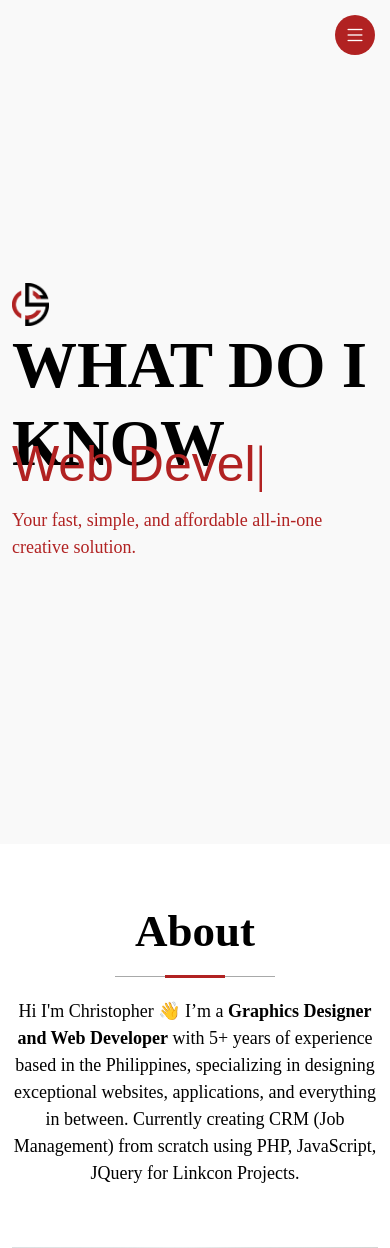
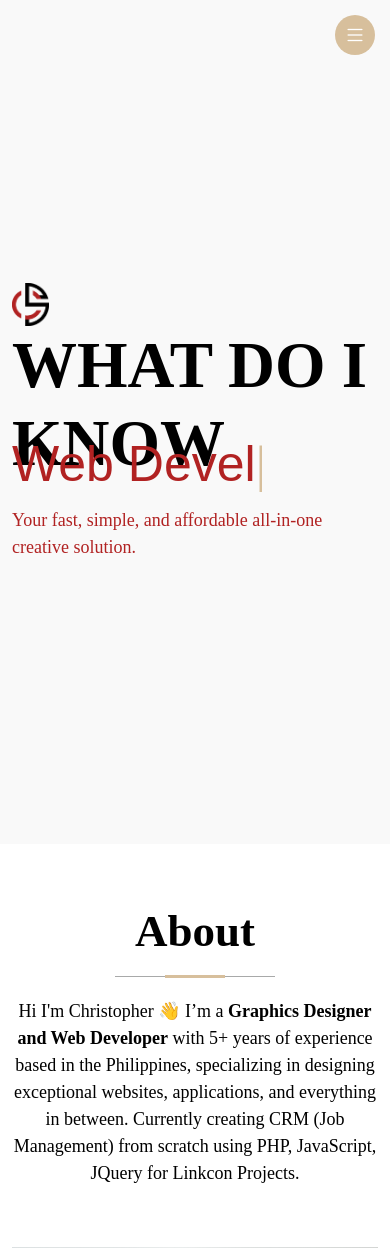
Before and after one commit to bhismaericanuptial/bhismaericanuptial.github.io, a PHP site: page / in a window 390 px wide. Shown: the top 1248 px of the page. Run offline with PHP 8.4, Linux system fonts and the light colour scheme; some libraries are stand-ins or nearby versions; some web fonts are replaced.

Commit message:
Update main.css

```diff
--- a/assets/css/main.css
+++ b/assets/css/main.css
@@ -22,7 +22,7 @@
   --background-color: #ffffff; /* Background color for the entire website, including individual sections */
   --default-color: #272829; /* Default color used for the majority of the text content across the entire website */
   --heading-color: #45505b; /* Color for headings, subheadings and title throughout the website */
-  --accent-color: #B12222; /* Accent color that represents your brand on the website. It's used for buttons, links, and other elements that need to stand out */
+  --accent-color: #D7BF9C; /* Accent color that represents your brand on the website. It's used for buttons, links, and other elements that need to stand out */
   --surface-color: #ffffff; /* The surface color is used as a background of boxed elements within sections, such as cards, icon boxes, or other elements that require a visual separation from the global background. */
   --contrast-color: #ffffff; /* Contrast color for text, ensuring readability against backgrounds of accent, heading, or default colors. */
 }
@@ -30,11 +30,11 @@
 /* Nav Menu Colors - The following color variables are used specifically for the navigation menu. They are separate from the global colors to allow for more customization options */
 :root {
   --nav-color: #45505b;  /* The default color of the main navmenu links */
-  --nav-hover-color: #B12222; /* Applied to main navmenu links when they are hovered over or active */
+  --nav-hover-color: #D7BF9C; /* Applied to main navmenu links when they are hovered over or active */
   --nav-mobile-background-color: #ffffff; /* Used as the background color for mobile navigation menu */
   --nav-dropdown-background-color: #ffffff; /* Used as the background color for dropdown items that appear when hovering over primary navigation items */
   --nav-dropdown-color: #212529; /* Used for navigation links of the dropdown items in the navigation menu. */
-  --nav-dropdown-hover-color: #B12222; /* Similar to --nav-hover-color, this color is applied to dropdown navigation links when they are hovered over. */
+  --nav-dropdown-hover-color: #D7BF9C; /* Similar to --nav-hover-color, this color is applied to dropdown navigation links when they are hovered over. */
 }
 
 /* Color Presets - These classes override global colors when applied to any section or element, providing reuse of the sam color scheme. */
@@ -609,7 +609,7 @@
     font-family: 'Shark Heavy ABC', sans-serif;
     font-size: 85px !important;
     font-weight: 400;
-    color: #B12222;
+    color: #D7BF9C;
   }
 
   .hero img {
@@ -636,7 +636,7 @@
     font-family: The Stamshons;
     font-size: 50px !important;
     font-weight: 400;
-    color: #B12222;
+    color: #D7BF9C;
   }
 
   .hero p {
@@ -1516,7 +1516,7 @@
   font-family: The Stamshons;
   font-size: 105px;
   font-weight: 400;
-  color: #B12222;
+  color: #D7BF9C;
 }
 
 /* ABOUT SECTION */
```
